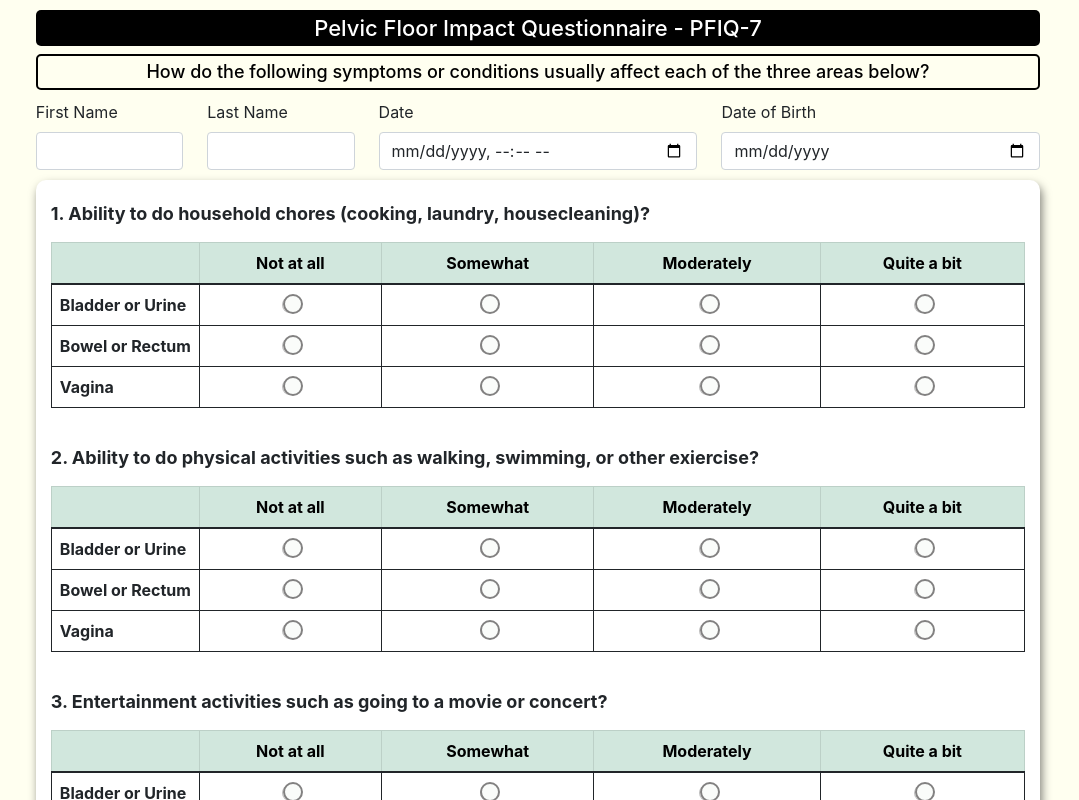
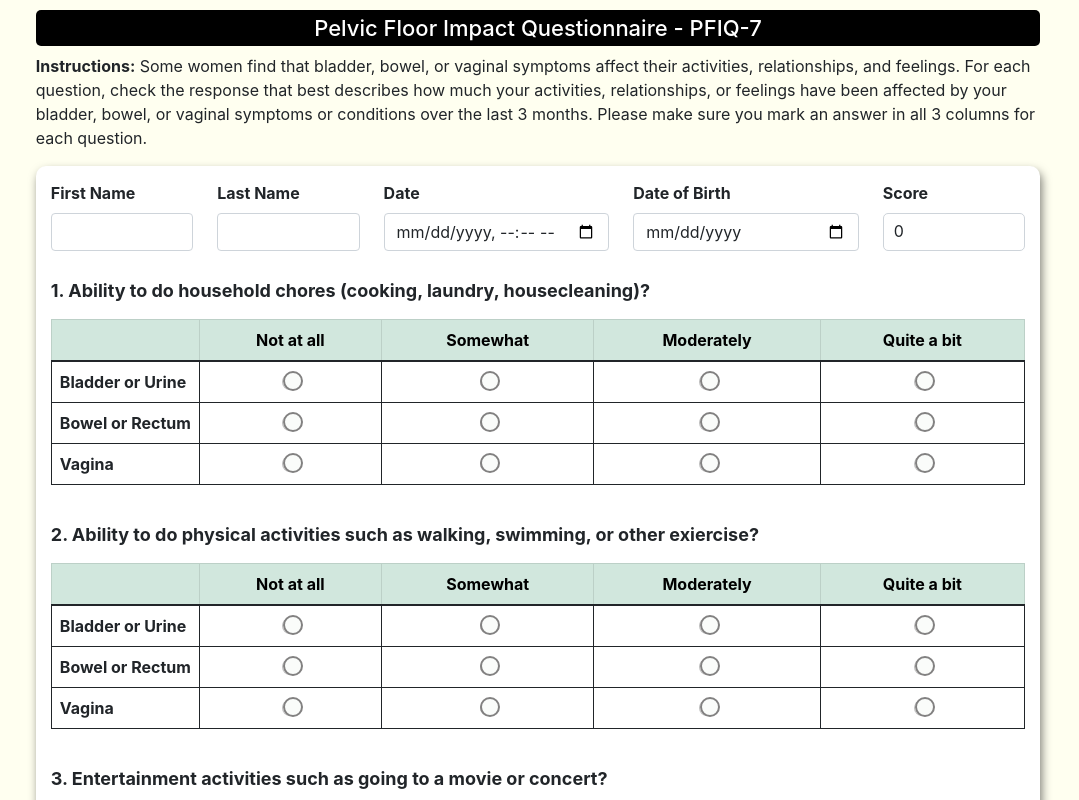
Before and after one commit to Yuzhiping00/PFIQ-7-Survey-Demo, a React (Create React App) app: page / in a window 1280 px wide. Shown: the top 800 px of the page, without its empty margins (102-1181 px from the left). Built offline with nearby package versions, Linux system fonts and the light colour scheme.

Commit message:
#32:solved score issue and put it at the same line as patient personal information

```diff
--- a/src/App.js
+++ b/src/App.js
@@ -145,39 +145,17 @@ class App extends Component {
 
   render() {
 
-    let show;
-    if(this.state.displayScore){
-      show = <p style={{color: 'hotpink', fontSize:'30px',paddingTop:'10px', textAlign:'center'}}>Total Score: {this.state.totalScore} </p>
-    }//else if(this.state.displayScore === false){
-    //   show = <p style={{color: 'red', fontSize:'25px',paddingTop:'15px', textAlign:'center'}}> ***Please complete whole survey***</p>
-    // }
     return (
       <div className="container">
         <div id="heading" className="col-xs-12 col-md-12 col-lg-10">
             <h1>Pelvic Floor Impact Questionnaire - PFIQ-7</h1>
-            <h2>
-                How do the following symptoms or conditions usually affect each of the three areas below?
-            </h2>
-            <div className="row">
-              <div class="col-md-2">
-                <label for="inputEmail4" class="form-label">First Name</label>
-                <input type="text" class="form-control" id="inputEmail4"/>
-              </div>
-              <div class="col-md-2">
-                <label for="inputPassword4" class="form-label">Last Name</label>
-                <input type="text" class="form-control" id="inputPassword4"/>
-              </div>
-
-             <div class="col-md-4">
-                <label for="inputEmail4" class="form-label">Date</label>
-                <input type="datetime-local" class="form-control" id="inputEmail4"/>
-              </div>
-              <div class="col-md-4">
-                <label for="inputPassword4" class="form-label">Date of Birth</label>
-                <input type="date" class="form-control" id="inputPassword4"/>
-              </div>
-            </div>
-            {show}
+            <p>
+            <strong>Instructions:</strong> Some women find that bladder, bowel, or vaginal symptoms affect their
+            activities, relationships, and feelings. For each question, check the response that best
+            describes how much your activities, relationships, or feelings have been affected by your
+            bladder, bowel, or vaginal symptoms or conditions over the last 3 months. Please
+            make sure you mark an answer in all 3 columns for each question.
+            </p>
         </div>
 
 
@@ -188,6 +166,30 @@ class App extends Component {
                                                     padding: '15px 15px',
                                                     marginBottom:'15px',
                                                     borderRadius:'10px'}}>
+
+                <div className="row" style={{textAlign:"left", marginBottom:"10px"}}>
+                      <div className="col-md-2">
+                        <label htmlFor="firstname" className="form-label"><strong>First Name</strong></label>
+                        <input type="text" className="form-control" id="firstname" required/>
+                      </div>
+                      <div className="col-md-2">
+                        <label htmlFor="lastname" className="form-label"><strong>Last Name</strong></label>
+                        <input type="text" className="form-control" id="lastname" required/>
+                      </div>
+
+                    <div className="col-md-3">
+                        <label htmlFor="date" className="form-label"><strong>Date</strong></label>
+                        <input type="datetime-local" className="form-control" id="date" required/>
+                      </div>
+                      <div className="col-md-3">
+                        <label htmlFor="dob" className="form-label"><strong>Date of Birth</strong></label>
+                        <input type="date" className="form-control" id="dob" required/>
+                      </div>
+                      <div className="col-md-2">
+                        <label htmlFor="score" className="form-label"><strong>Score</strong></label>
+                        <p style={{border:"1px solid #ced4da", height:"38px", borderRadius:'5px', paddingLeft:'10px', paddingTop:"5px"}}>{this.state.totalScore}</p>
+                      </div>
+                </div>
               <p style={{textAlign:'left', marginBottom:'15px', marginTop:'5px',fontSize:'18px'}}><strong>1. Ability to do household chores (cooking, laundry, housecleaning)?</strong> </p>
 
               <div className="table-responsive">
```
Also changed, not shown: src/App.css (line endings or trailing spaces).
